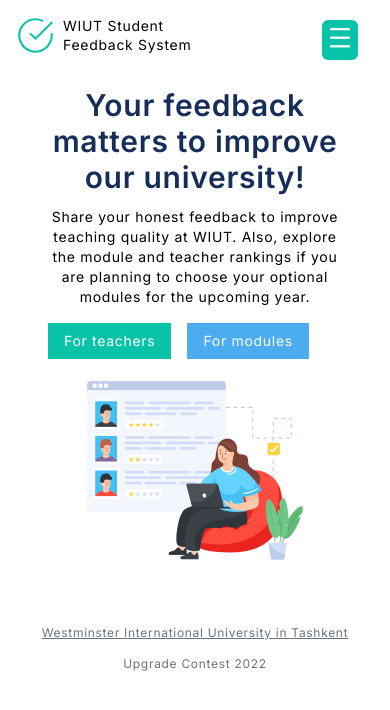
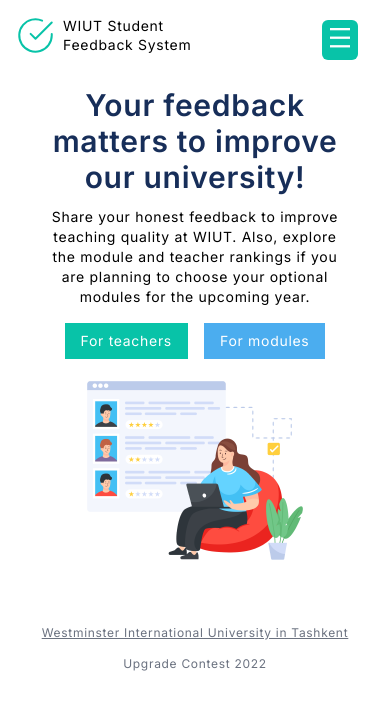
Before and after one commit to sabohat/feedback-app, a Next.js app: page / in a window 390 px wide. Shown: the top 710 px of the page. Built offline with nearby package versions, Linux system fonts and the light colour scheme.

Commit message:
responsiveness

```diff
--- a/components/WelcomeScreen.js
+++ b/components/WelcomeScreen.js
@@ -5,7 +5,7 @@
   return (
     <section>
       <div className="wrapper flex items-center justify-between flex-col md:flex-row">
-        <div className="md:w-1/2 flex flex-col justify-center space-y-3 text-center md:text-left">
+        <div className="md:w-1/2 flex flex-col justify-center space-y-3 text-center items-center md:items-start md:text-left">
           <h2 className="section-title md:w-[400px] text-fontBlue">
             Your feedback matters to improve our university!
           </h2>
```
